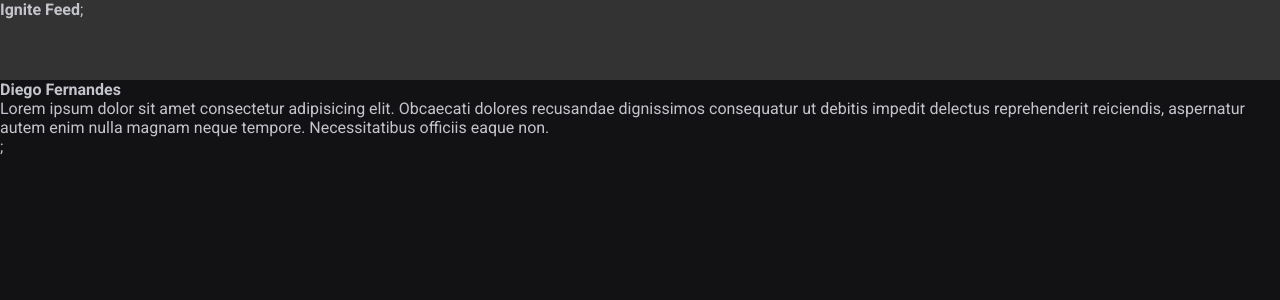
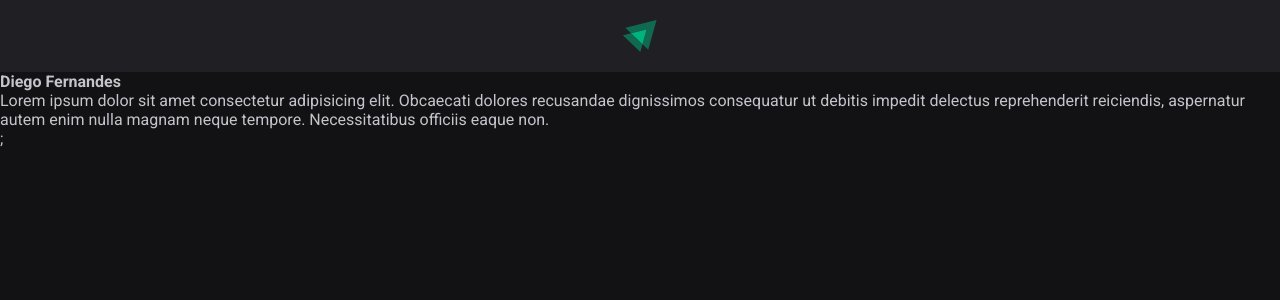
Before and after one commit to Savio-Anjos/Ignite-Feed, a React (Vite) app: page / in a window 1280 px wide. Shown: the top 300 px of the page. Built offline with nearby package versions, Linux system fonts and the light colour scheme.

Commit message:
:sparkles: feat: Criando componente Header

```diff
--- a/src/components/Header.jsx
+++ b/src/components/Header.jsx
@@ -1,8 +1,11 @@
 import styles from "./Header.module.css";
+
+import igniteLogo from "../assets/ignite-logo.svg";
+
 export function Header() {
   return (
     <header className={styles.header}>
-      <strong>Ignite Feed</strong>;
+      <img src={igniteLogo} alt="Logotipo do ignite" />
     </header>
   );
 }
--- a/src/components/Header.module.css
+++ b/src/components/Header.module.css
@@ -1,4 +1,10 @@
 .header {
-  background: #333;
-  height: 80px;
+  background: var(--gray-800);
+  display: flex;
+  justify-content: center;
+  padding: 1.25rem 0;
 }
+
+.header img {
+  height: 2rem;
+}
```
Also changed, not shown: src/assets/ignite-logo.svg (added).
